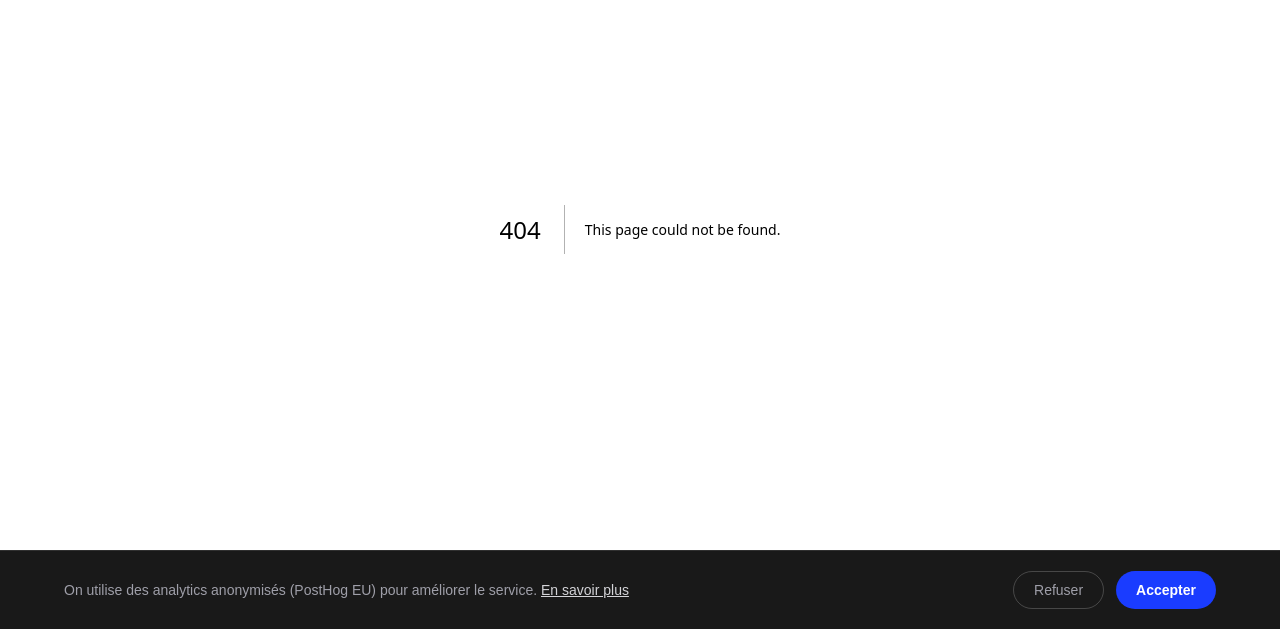
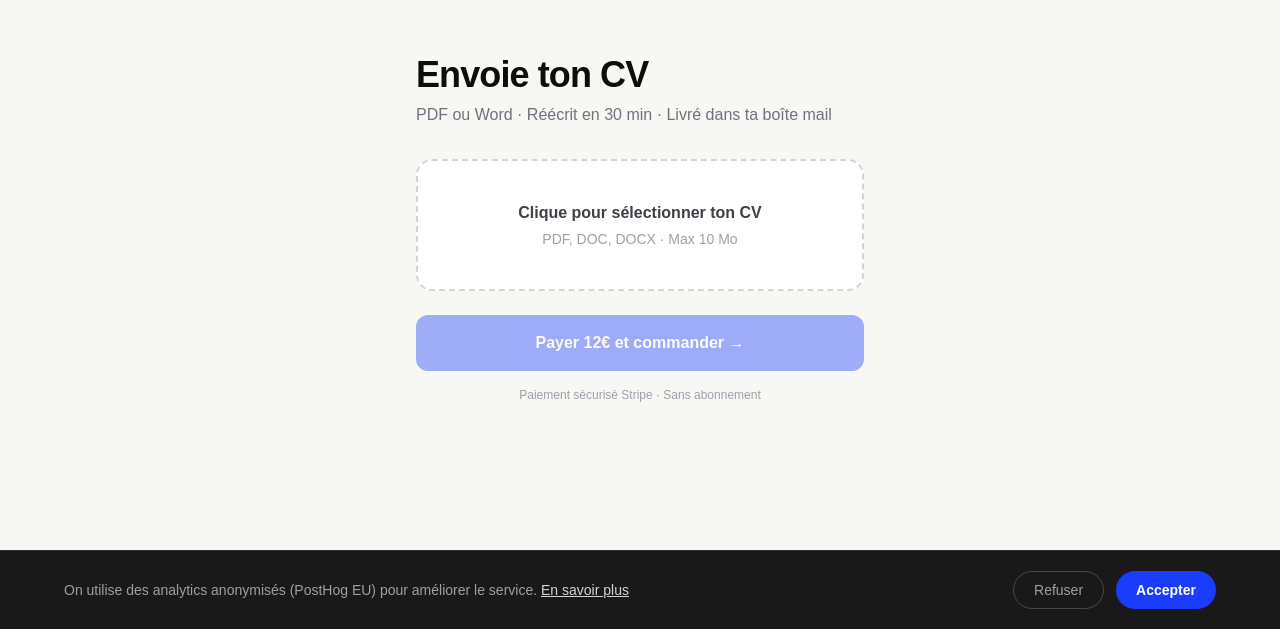
Before and after one commit to leonaaardob/cv-pro, a Next.js app: page /order in a window 1280 px wide. Before the commit this address had no page. Shown: the part 171-800 px from the top of the page. Built offline with nearby package versions, Linux system fonts and the light colour scheme; no server answers.

Commit message:
feat: add order page with CV upload + Stripe Checkout flow

```diff
--- /dev/null
+++ b/app/(customer)/order/page.tsx
@@ -0,0 +1,107 @@
+'use client'
+
+import { Suspense, useState, useRef } from 'react'
+import { useSearchParams } from 'next/navigation'
+
+const DEFAULT_PRICE_ID = process.env.NEXT_PUBLIC_STRIPE_PRICE_ID ?? ''
+
+function OrderForm() {
+  const searchParams = useSearchParams()
+  const priceId = searchParams.get('priceId') ?? DEFAULT_PRICE_ID
+
+  const [file, setFile] = useState<File | null>(null)
+  const [loading, setLoading] = useState(false)
+  const [error, setError] = useState('')
+  const inputRef = useRef<HTMLInputElement>(null)
+
+  async function handleSubmit(e: React.FormEvent) {
+    e.preventDefault()
+    if (!file) return
+
+    setLoading(true)
+    setError('')
+
+    try {
+      // 1. Upload CV to R2
+      const formData = new FormData()
+      formData.append('file', file)
+      const uploadRes = await fetch('/api/upload', { method: 'POST', body: formData })
+      if (!uploadRes.ok) {
+        const { error } = await uploadRes.json()
+        throw new Error(error ?? "Erreur lors de l'upload.")
+      }
+      const { key: cvOriginalKey, uploadUuid } = await uploadRes.json()
+
+      // 2. Create Stripe Checkout session
+      const checkoutRes = await fetch('/api/checkout', {
+        method: 'POST',
+        headers: { 'Content-Type': 'application/json' },
+        body: JSON.stringify({ priceId, cvOriginalKey, uploadUuid }),
+      })
+      if (!checkoutRes.ok) throw new Error('Erreur lors de la création du paiement.')
+      const { url } = await checkoutRes.json()
+
+      // 3. Redirect to Stripe Checkout
+      window.location.href = url
+    } catch (err) {
+      setError(err instanceof Error ? err.message : 'Une erreur est survenue.')
+      setLoading(false)
+    }
+  }
+
+  return (
+    <main className="flex min-h-screen items-center justify-center bg-[#F7F7F4] px-6">
+      <div className="w-full max-w-md">
+        <div className="text-4xl font-black tracking-tight text-[#0D0D0D]">Envoie ton CV</div>
+        <p className="mt-2 text-zinc-500">
+          PDF ou Word · Réécrit en 30 min · Livré dans ta boîte mail
+        </p>
+
+        <form onSubmit={handleSubmit} className="mt-8 space-y-6">
+          <div
+            onClick={() => inputRef.current?.click()}
+            className="flex cursor-pointer flex-col items-center justify-center rounded-2xl border-2 border-dashed border-zinc-300 bg-white p-10 text-center hover:border-[#1A3CFF] hover:bg-blue-50/30 transition-colors"
+          >
+            <input
+              ref={inputRef}
+              type="file"
+              accept=".pdf,.doc,.docx"
+              onChange={(e) => setFile(e.target.files?.[0] ?? null)}
+              className="hidden"
+            />
+            {file ? (
+              <p className="font-semibold text-[#0D0D0D]">{file.name}</p>
+            ) : (
+              <>
+                <p className="font-semibold text-zinc-700">Clique pour sélectionner ton CV</p>
+                <p className="mt-1 text-sm text-zinc-400">PDF, DOC, DOCX · Max 10 Mo</p>
+              </>
+            )}
+          </div>
+
+          {error && <p className="text-sm text-red-500">{error}</p>}
+
+          <button
+            type="submit"
+            disabled={!file || loading}
+            className="w-full rounded-xl bg-[#1A3CFF] py-4 font-bold text-white disabled:opacity-40 hover:bg-blue-700 transition-colors"
+          >
+            {loading ? 'Chargement...' : 'Payer 12€ et commander →'}
+          </button>
+        </form>
+
+        <p className="mt-4 text-center text-xs text-zinc-400">
+          Paiement sécurisé Stripe · Sans abonnement
+        </p>
+      </div>
+    </main>
+  )
+}
+
+export default function OrderPage() {
+  return (
+    <Suspense>
+      <OrderForm />
+    </Suspense>
+  )
+}
--- a/components/CTAButton.tsx
+++ b/components/CTAButton.tsx
@@ -1,33 +1,31 @@
-"use client";
-import { usePostHog } from "posthog-js/react";
+'use client'
 
-type Props = {
-  children?: React.ReactNode;
-  dark?: boolean;
-  location?: "hero" | "bottom" | "success";
-  href?: string;
-};
+import { useRouter } from 'next/navigation'
 
-export function CTAButton({ children, dark, location = "hero", href }: Props) {
-  const posthog = usePostHog();
-  const link = href ?? process.env.NEXT_PUBLIC_STRIPE_PAYMENT_LINK ?? "#";
+interface CTAButtonProps {
+  dark?: boolean
+  location: string
+}
 
-  function handleClick() {
-    posthog?.capture("cta_clicked", { location });
-  }
+export function CTAButton({ dark = false, location }: CTAButtonProps) {
+  const router = useRouter()
 
   return (
-    <a
-      href={link}
-      onClick={handleClick}
-      className={[
-        "inline-flex items-center justify-center rounded-full px-8 py-4 text-lg font-semibold transition-all duration-200 hover:scale-[1.02] active:scale-[0.97]",
+    <button
+      onClick={() => {
+        if (typeof window !== 'undefined' && (window as any).posthog) {
+          (window as any).posthog.capture('cta_clicked', { location })
+        }
+        router.push('/order')
+      }}
+      className={
         dark
-          ? "bg-[#0D0D0D] text-white hover:bg-zinc-800"
-          : "bg-[#1A3CFF] text-white hover:bg-[#0D30CC]",
-      ].join(" ")}
+          ? 'inline-flex items-center gap-2 rounded-full border border-white/20 bg-white/10 px-8 py-4 text-lg font-bold text-white backdrop-blur-sm hover:bg-white/20 transition-colors'
+          : 'inline-flex items-center gap-2 rounded-full bg-[#1A3CFF] px-8 py-4 text-lg font-bold text-white hover:bg-blue-700 transition-colors'
+      }
     >
-      {children ?? "Refaire mon CV maintenant →"}
-    </a>
-  );
+      Commander — 12€
+      <span aria-hidden>→</span>
+    </button>
+  )
 }
```
